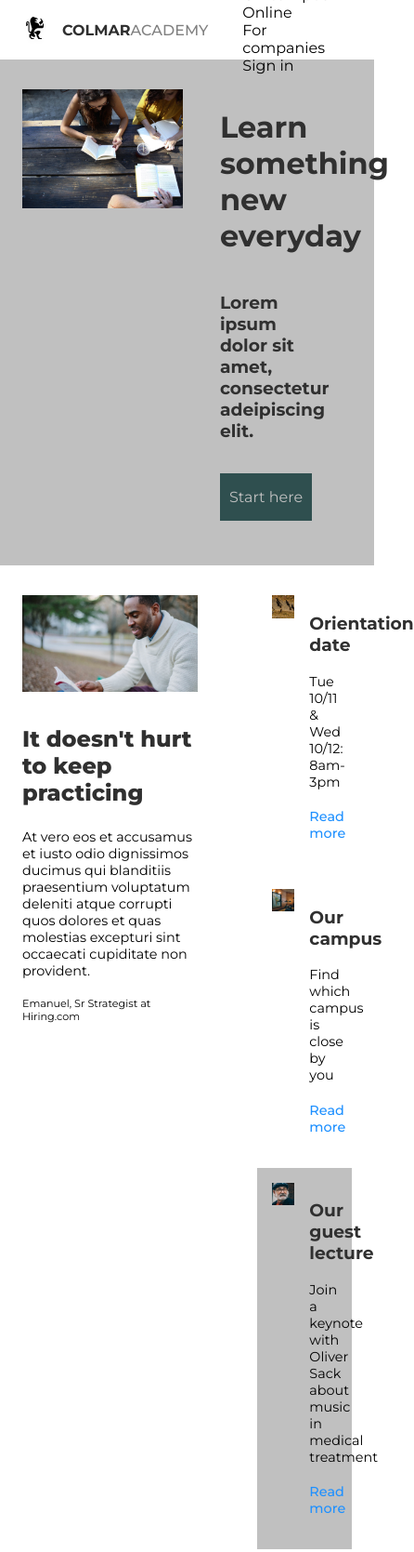
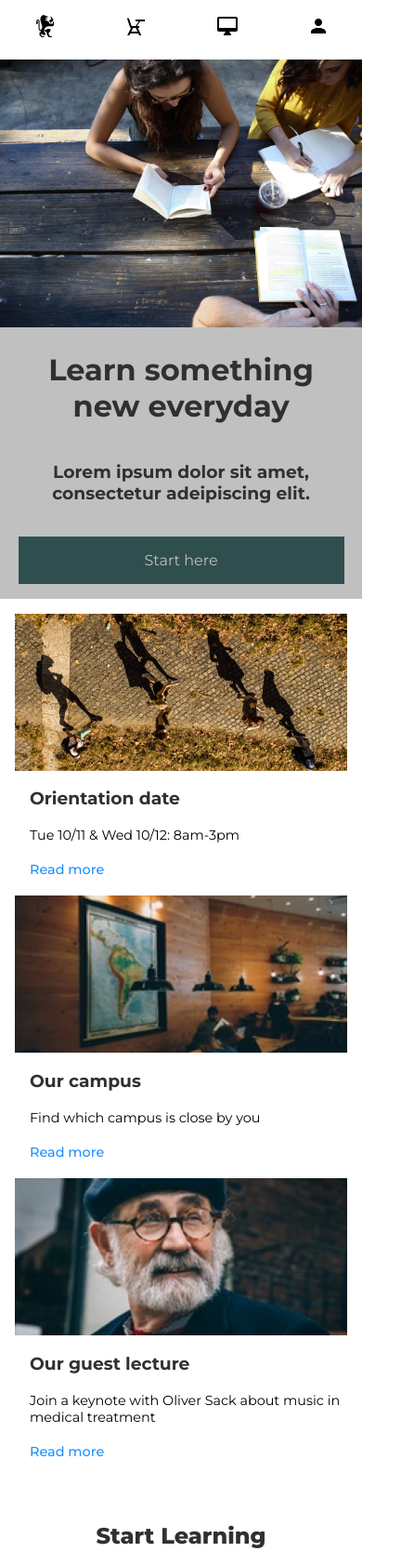
Before and after one commit to koribrus/colmar_academy, a plain HTML site: page index.html in a window 390 px wide. Shown: the top 1669 px of the page at 93% size, 446 px wide, since content can reach past the window. Drawn offline with Linux system fonts and the light colour scheme.

Commit message:
Completed site and Mobile (lesson spec)

```diff
--- a/index.html
+++ b/index.html
@@ -10,12 +10,12 @@
     </head>
     <div id="grid">
         <header>
-            <div class="logo">
+            <div class="logo hidden-mobile">
                 <img src="resources/images/ic-logo.svg" alt="Colmar Academy logo" style="display: inline-block; height: 32px; margin-left: 24px;">
                 <p class="text" style="display: inline-block; font-size: 1em;"><span style="font-weight: bolder;
                 color: rgb(48, 48, 48);">COLMAR</span><span style="color: gray; font-weight: 500;">ACADEMY</span></p>
             </div>
-            <nav>
+            <nav class="hidden-mobile">
                 <ul>
                     <li>On campus</li>
                     <li>Online</li>
@@ -23,6 +23,18 @@
                     <li>Sign in</li>
                 </ul>
             </nav>
+            <div class="visible-mobile">
+                <img src="resources/images/ic-logo.svg" alt="Colmar Academy logo">
+            </div>
+            <div class="visible-mobile">
+                <img src="resources/images/ic-on-campus.svg" alt="On campus">
+            </div class="visible-mobile">
+            <div class="visible-mobile">
+                <img src="resources/images/ic-online.svg" alt="Online">
+            </div>
+            <div class="visible-mobile">
+                <img src="resources/images/ic-login.svg" alt="Sign in">
+            </div>
         </header>
         <main class="grid_main">
             <div class="banner">
@@ -35,8 +47,8 @@
                     <p id="button">Start here</p>
                 </div>
             </div>
-            <section id="media">
-                <div>
+            <section id="practice">
+                <div id="practice_main">
                     <img class="a" src="resources/images/information-main.jpg" alt="black man reading">
                     <div class="b">
                         <h2>It doesn't hurt to keep practicing</h2>
@@ -48,24 +60,27 @@
                 <div>
                     <ul>
                         <li class="grid_list c">
-                            <img src="resources/images/information-orientation.jpg" alt="walking path">
-                            <div style="margin-left: 16px; align-self: center;">
+                            <img src="resources/images/information-orientation.jpg" alt="walking path" class="hidden-mobile">
+                            <img src="resources/images/information-orientation-mobile.jpg" alt="walking path" class="visible-mobile">
+                            <div class="practice_text">
                                 <h3>Orientation date</h3>
                                 <p>Tue 10/11 & Wed 10/12: 8am-3pm</p>
                                 <h4>Read more</h4>
                             </div>
                         </li>
                         <li class="grid_list d">
-                            <img src="resources/images/information-campus.jpg" alt="study hall">
-                            <div style="margin-left: 16px; align-self: center;">
+                            <img src="resources/images/information-campus.jpg" alt="study hall" class="hidden-mobile">
+                            <img src="resources/images/information-campus-mobile.jpg" alt="study hall" class="visible-mobile">
+                            <div class="practice_text">
                                 <h3>Our campus</h3>
                                 <p>Find which campus is close by you</p>
                                 <h4>Read more</h4>
                             </div>
                         </li>
                         <li class="grid_list e">
-                            <img src="resources/images/information-guest-lecture.jpg" alt="Oliver Sack">
-                            <div style="margin-left: 16px; align-self: center;">
+                            <img src="resources/images/information-guest-lecture.jpg" alt="Oliver Sack" class="hidden-mobile">
+                            <img src="resources/images/information-guest-lecture-mobile.jpg" alt="Oliver Sack" class="visible-mobile">
+                            <div class="practice_text">
                                 <h3>Our guest lecture</h3>
                                 <p>Join a keynote with Oliver Sack about music in medical treatment</p>
                                 <h4>Read more</h4>
@@ -117,7 +132,7 @@
             </section>
             <section class="thesis">
                 <h2>Thesis exhibit</h2>
-                <div id="media">
+                <div id="video">
                     <div>
                         <video width=100% height=auto controls>
                             <source src="resources/videos/thesis.mp4" type="video/mp4">
--- a/resources/css/style.css
+++ b/resources/css/style.css
@@ -37,16 +37,28 @@ h5 {
     margin: 16px 0;
 }
 
-#media {
+#practice {
     display: grid;
     grid-template: 1fr / 1fr 40%;
     grid-column-gap: 24px;
     margin: 32px 24px;
 }
 
-#media img {
+#practice img {
     display: inline;
+    height: auto;
+}
 
+#video {
+    display: grid;
+    grid-template: 1fr / 1fr 40%;
+    grid-column-gap: 24px;
+    margin: 32px 24px;
+}
+
+#video img {
+    display: inline;
+    height: auto;
 }
 
 header {
@@ -147,22 +159,20 @@ p {
     width: 70%;
 }
 
-/* practicing grid items */
-.a {
-
+.visible-mobile {
+    display: none !important;
 }
 
-.b {
+.practice_text {
+    margin-left: 16px;
+    align-self: center;
+}
 
-}
+/* practicing grid items */
 
 .b h2 {
     margin-top: 32px;
     margin-bottom: 24px;
-}
-
-.b p, .c p, .d p, .e p, .f p, .g p {
-    margin: 0;
 }
 
 .c {
@@ -188,6 +198,10 @@ p {
 
 .g {
     padding: 16px;
+}
+
+.b p, .c p, .d p, .e p, .f p, .g p {
+    margin: 0;
 }
 
 .learning {
@@ -224,3 +238,101 @@ p {
 .box h3, p {
     margin: 16px;
 }
+
+/* mobile layout */
+
+@media only screen and (max-width: 700px) {
+
+    /* header */
+    header {
+        justify-content: space-around;
+    }
+
+    /* body */
+    .banner {
+        display: flex;
+        flex-direction: column;
+        align-items: center;
+        padding: 0;
+    }
+
+    .start_here {
+        width: 90%;
+        text-align: center;
+    }
+
+    #practice {
+        grid-template: 1fr / 1fr;
+        margin: 16px;
+    }
+
+    #practice ul {
+        padding: 0;
+    }
+
+    #practice_main {
+        display: none;
+    }
+
+    .grid_list {
+        display: flex;
+        flex-direction: column;
+        justify-content: flex-start !important;
+        width: 100%;
+        padding: 0;
+    }
+
+    .practice_text {
+        align-self: flex-start
+    }
+
+    .c, .d, .e {
+        padding: 0;
+        background-color: white;
+        flex-basis: 100% !important;
+        max-width: 100%;
+    }
+
+    .visible-mobile {
+        display: block !important;
+    }
+
+    .hidden-mobile {
+        display: none !important;
+    }
+
+    .learning {
+        background-color: white;
+    }
+
+    .learning img,
+    .learning p {
+        display: none;
+    }
+
+    .courses {
+        background-color: white;
+        flex-direction: column;
+        padding: 16px 16px;
+        align-content: center;
+        margin-bottom: 16px;
+    }
+
+    .box {
+        background-color: lightgrey;
+        width: 100%;
+        margin: 8px 0;
+        padding: 16px 0;
+    }
+
+    .thesis ul,
+    .thesis h3,
+    .thesis p {
+        display: none;
+    }
+
+    #video {
+        grid-template: 1fr / 1fr;
+
+    }
+}
```
